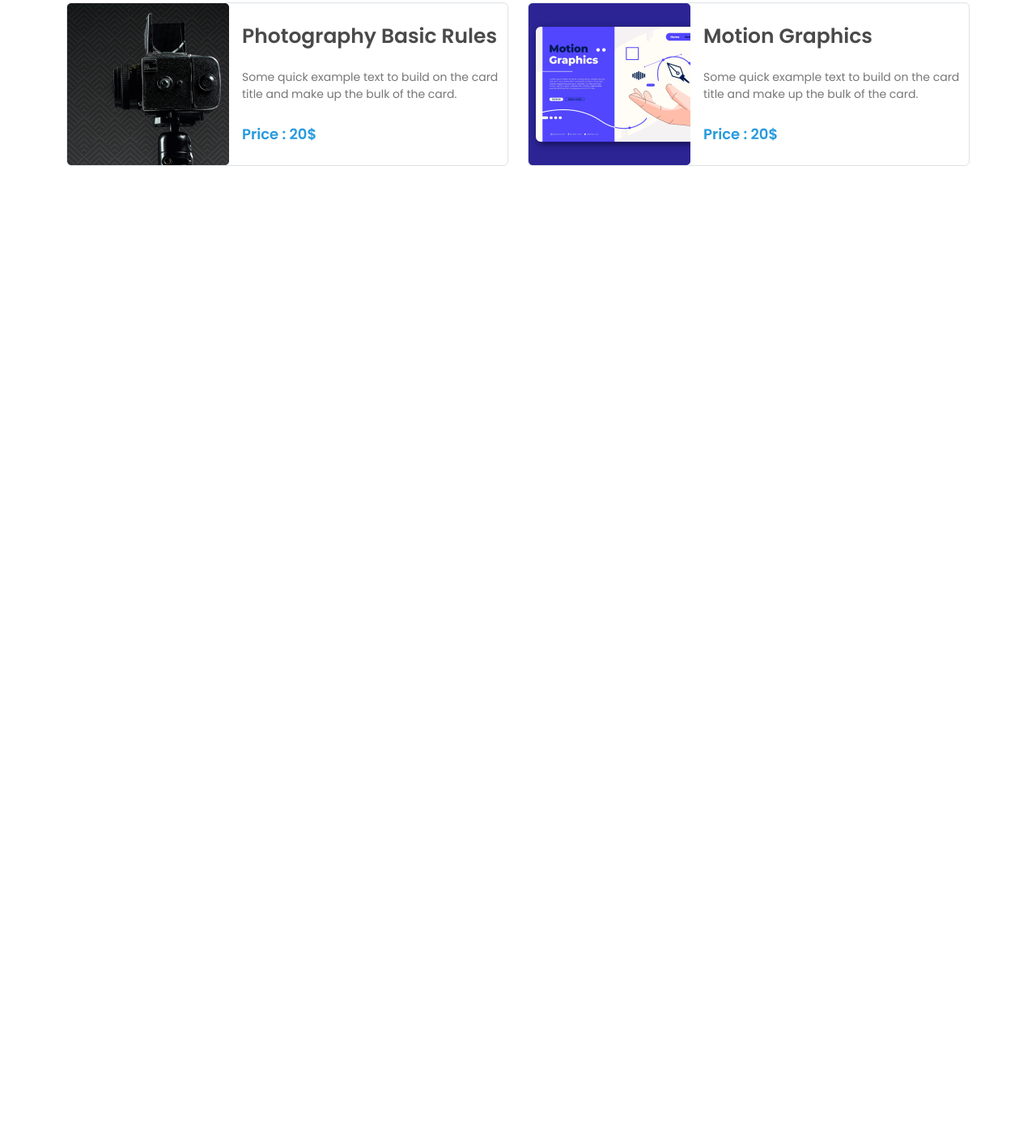
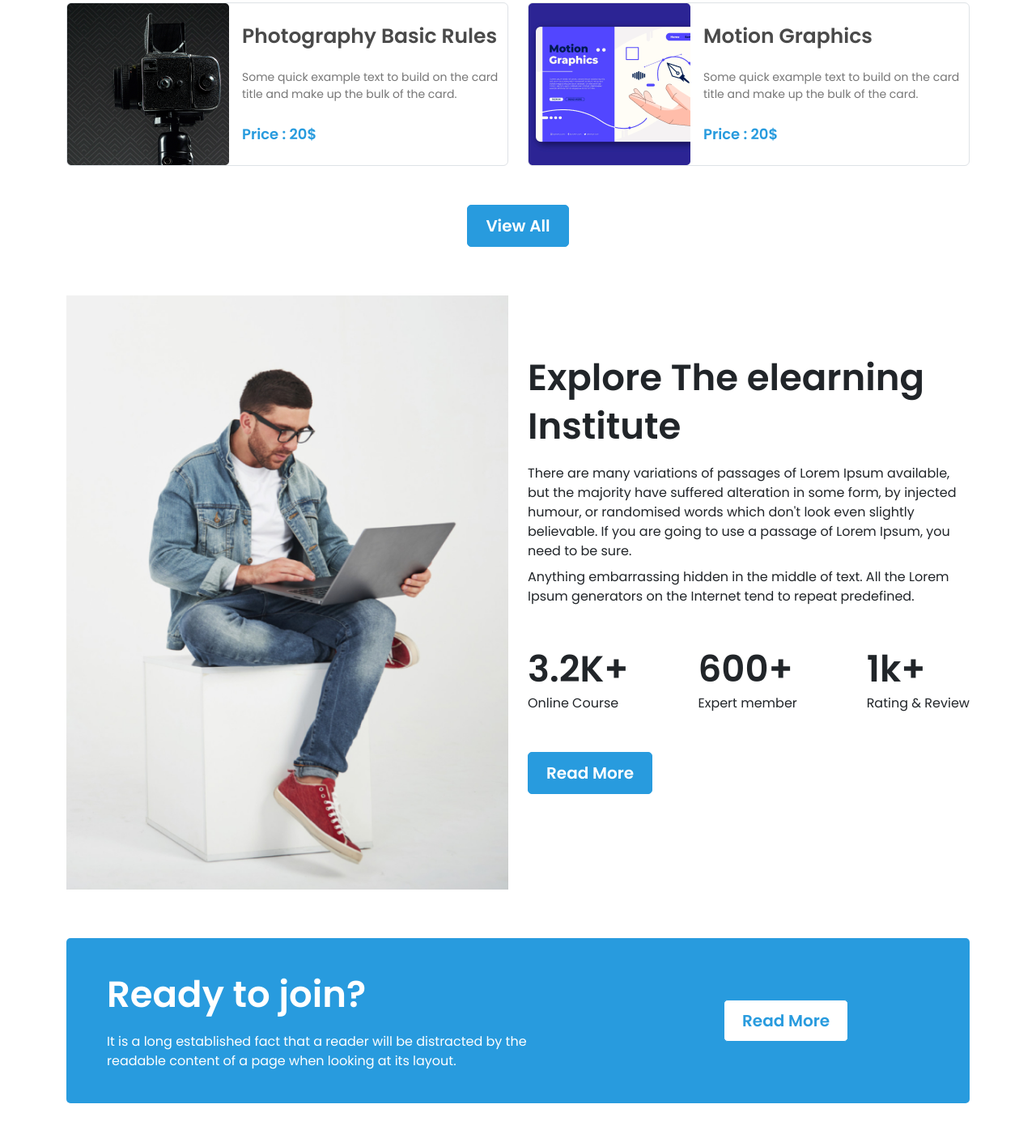
Before and after one commit to mushfik16381/Edu-Tech, a plain HTML site: page index.html in a window 1280 px wide. Shown: the part 1536-2937 px from the top of the page at 81% size. Before the commit the page ends 1825 px from the top, so only its background shows below. Drawn offline with nearby package versions, Linux system fonts and the light colour scheme.

Commit message:
explore & reg part

```diff
--- a/css/style.css
+++ b/css/style.css
@@ -12,7 +12,6 @@ body{
     --text-white: #FFFFFF;
     --text-white-light: #F4F4F4;
     --button: #289BDE;
-
 }
 ul,ol{
     list-style: none;
@@ -120,3 +119,29 @@ nav ul li a{
     font-weight: 600;
     color: var(--button);
 }
+/* ----------------------
+       explore part
+----------------------- */
+
+#explore-part{
+    margin-bottom: 60px;
+}
+/* ----------------------
+       Reg part
+----------------------- */
+#reg-part{
+    margin-bottom: 60px;
+}
+#reg-part .reg{
+    background-color: var(--button);
+    padding: 40px 50px;
+    border-radius: 5px;
+}
+.reg-btn{
+    color: var(--button);
+    background-color: var(--text-white);
+}
+.reg-btn:hover{
+    background-color: #226e9b;
+    color: var(--text-white);
+}
--- a/index.html
+++ b/index.html
@@ -115,7 +115,7 @@
                         <div class="img">
                             <img src="./images/course/course-1.png" alt="">
                         </div>
-                        <div class="text d-flex flex-column justify-content-evenly aligns-items-center ps-3">
+                        <div class="text d-flex flex-column justify-content-evenly ps-3">
                             <h3>Fundamental Of UI/UX Design</h3>
                             <p>Some quick example text to build on the card title and make up the bulk of the card.</p>
                             <span class="price">Price : 20$</span>
@@ -127,7 +127,7 @@
                         <div class="img">
                             <img src="./images/course/course-2.png" alt="">
                         </div>
-                        <div class="text d-flex flex-column justify-content-evenly aligns-items-center ps-3">
+                        <div class="text d-flex flex-column justify-content-evenly ps-3">
                             <h3>Javascript Basic to advanced</h3>
                             <p>Some quick example text to build on the card title and make up the bulk of the card.</p>
                             <span class="price">Price : 20$</span>
@@ -139,7 +139,7 @@
                         <div class="img">
                             <img src="./images/course/course-3.png" alt="">
                         </div>
-                        <div class="text d-flex flex-column justify-content-evenly aligns-items-center ps-3">
+                        <div class="text d-flex flex-column justify-content-evenly ps-3">
                             <h3>Fullstack Web Development</h3>
                             <p>Some quick example text to build on the card title and make up the bulk of the card.</p>
                             <span class="price">Price : 20$</span>
@@ -151,7 +151,7 @@
                         <div class="img">
                             <img src="./images/course/course-4.png" alt="">
                         </div>
-                        <div class="text d-flex flex-column justify-content-evenly aligns-items-center ps-3">
+                        <div class="text d-flex flex-column justify-content-evenly ps-3">
                             <h3>Digital Marketing</h3>
                             <p>Some quick example text to build on the card title and make up the bulk of the card.</p>
                             <span class="price">Price : 20$</span>
@@ -163,7 +163,7 @@
                         <div class="img">
                             <img src="./images/course/course-5.png" alt="">
                         </div>
-                        <div class="text d-flex flex-column justify-content-evenly aligns-items-center ps-3">
+                        <div class="text d-flex flex-column justify-content-evenly ps-3">
                             <h3>Photography Basic Rules</h3>
                             <p>Some quick example text to build on the card title and make up the bulk of the card.</p>
                             <span class="price">Price : 20$</span>
@@ -175,21 +175,74 @@
                         <div class="img">
                             <img src="./images/course/course-6.png" alt="">
                         </div>
-                        <div class="text d-flex flex-column justify-content-evenly aligns-items-center ps-3">
+                        <div class="text d-flex flex-column justify-content-evenly  ps-3">
                             <h3>Motion Graphics</h3>
                             <p>Some quick example text to build on the card title and make up the bulk of the card.</p>
                             <span class="price">Price : 20$</span>
                         </div>
                     </div>
                 </div>
+            </div>
+            <div class="text-center pt-4">
+                <a class="button banner-btn " href="#">View All</a>
+            </div>
+        </div>
+    </section>
 
+    <!-- ========================
+              Explore part
+    ========================== -->
+    <section id="explore-part">
+        <div class="container">
+            <div class="row">
+                <div class="col-lg-6">
+                    <img class="img-fluid" src="./images/working.png" alt="working">
+                </div>
+                <div class="col-lg-6">
+                    <div class="title-part pt-4">
+                        <h2 class="text-left text-dark pt-5">Explore The elearning Institute</h2>
+                        <p class=" text-left pt-3 pb-2">There are many variations of passages of Lorem Ipsum available, but the majority have suffered alteration in some form, by injected humour, or randomised words which don't look even slightly believable. If you are going to use a passage of Lorem Ipsum, you need to be sure.</p>
+
+                        <p>Anything embarrassing hidden in the middle of text. All the Lorem Ipsum generators on the Internet tend to repeat predefined.</p>
+                    </div>
+                    <div class="title-part d-flex justify-content-between pt-5">
+                        <div class="on">
+                            <h2 class="text-left text-dark">3.2K+</h2>
+                            <p>Online Course</p>
+                        </div>
+                        <div class="ex">
+                            <h2 class="text-left text-dark">600+</h2>
+                            <p>Expert member</p>
+                        </div>
+                        <div class="ra">
+                            <h2 class="text-left text-dark">1k+</h2>
+                            <p>Rating & Review</p>
+                        </div>
+                    </div>
+                    <div class="text-left pt-5">
+                        <a class="button banner-btn " href="#">Read More</a>
+                    </div>
+                </div>
             </div>
         </div>
 
     </section>
-
-
-
+    <!-- ========================
+              Reg part
+    ========================== -->
+    <section id="reg-part">
+        <div class="container">
+            <div class="reg d-flex flex-row align-items-center">
+                <div class="title-part w-75">
+                    <h2 class="text-left text-white">Ready to join?</h2>
+                    <p class=" w-75 text-left text-white pt-3">It is a long established fact that a reader will be distracted by the readable content of a page when looking at its layout.</p>
+                </div>
+                <div class="text-left ">
+                    <a class="button banner-btn reg-btn" href="#">Read More</a>
+                </div>
+            </div>
+        </div>
+    </section>
 
 
 
```
